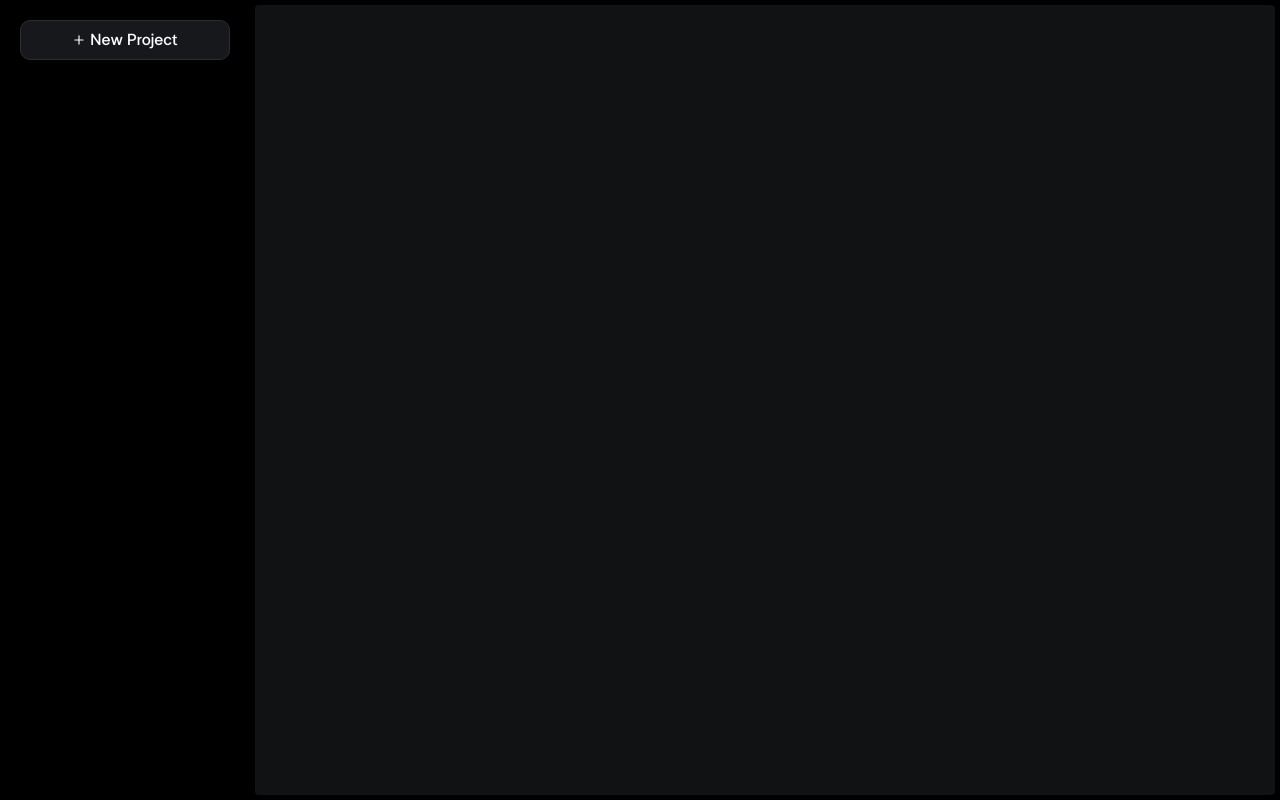
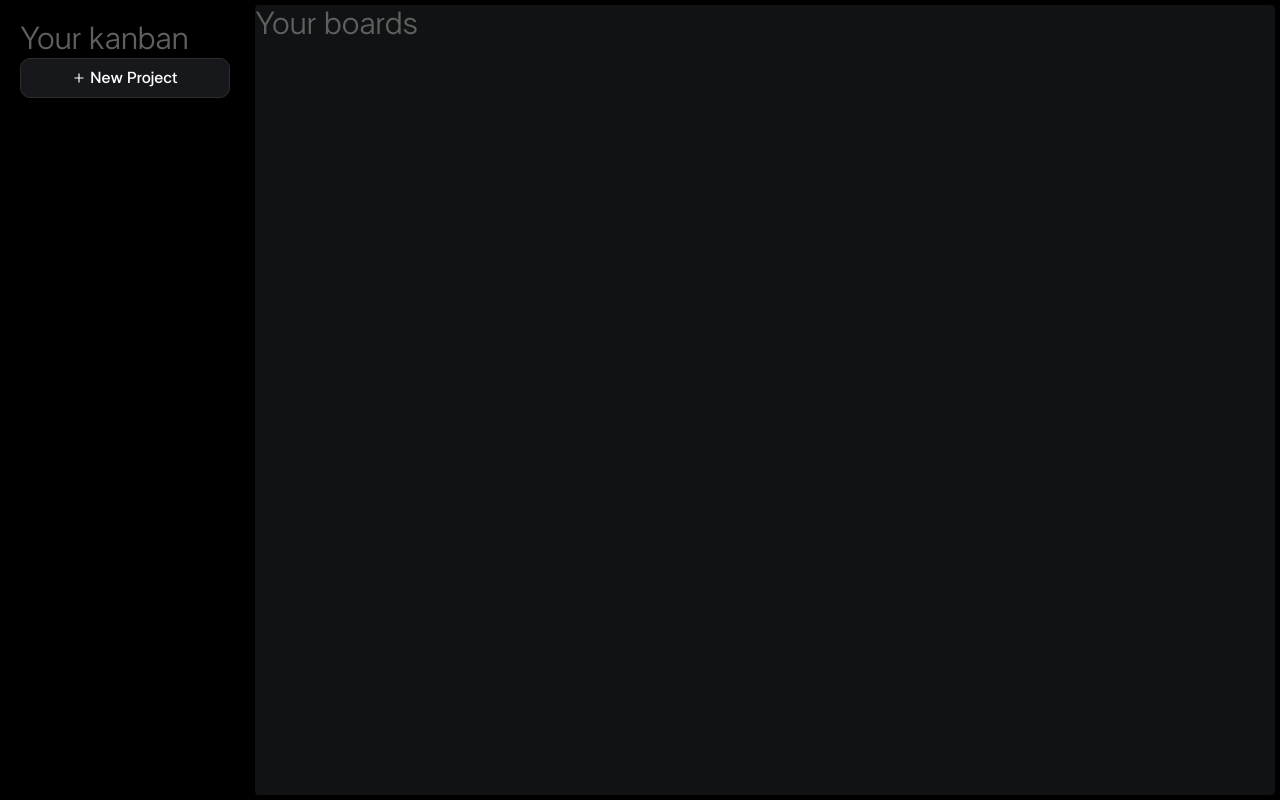
Before and after one commit to JaroslawChaykin/jw-kanban, a React (Vite) app: page / in a window 1280 px wide. Built offline with nearby package versions, Linux system fonts and the light colour scheme.

Commit message:
new feature CreateBoardForm

```diff
--- /dev/null
+++ b/src/features/CreateBoardForm/CreateBoardForm.tsx
@@ -0,0 +1,32 @@
+import { useState } from "react";
+import styled from "styled-components";
+import { Plus } from "lucide-react";
+import { JButton, Modal, Title } from "../../shared/ui";
+
+const ModalStyled = styled.div`
+  width: 600px;
+  background: red;
+  padding: 20px;
+  border-radius: 16px;
+`;
+
+export const CreateBoardForm = () => {
+  const [isModalOpen, setIsModalOpen] = useState(false);
+
+  return (
+    <div>
+      <JButton
+        label={"New Project"}
+        icon={<Plus size={14} />}
+        full
+        outlined
+        onClick={() => setIsModalOpen(true)}
+      />
+      <Modal isOpen={isModalOpen} onClose={() => setIsModalOpen(false)}>
+        <ModalStyled>
+          <Title as="h2">Hello</Title>
+        </ModalStyled>
+      </Modal>
+    </div>
+  );
+};
--- /dev/null
+++ b/src/features/index.ts
@@ -0,0 +1 @@
+export { CreateBoardForm } from "./CreateBoardForm/CreateBoardForm";
--- a/src/shared/ui/Title.tsx
+++ b/src/shared/ui/Title.tsx
@@ -3,7 +3,7 @@ import styled from "styled-components";
 
 type TitleProps = {
   as?: "h1" | "h2" | "h3" | "h4" | "h5" | "h6";
-  color: "main" | "sub";
+  color?: "main" | "sub";
   weight?: 400 | 500 | 700 | 900;
   children: ReactNode;
 };
--- a/src/widgets/board/ui/board.tsx
+++ b/src/widgets/board/ui/board.tsx
@@ -1,4 +1,5 @@
 import styled from "styled-components";
+import { Title } from "../../../shared/ui";
 
 const BoardOutStyled = styled.div`
   width: 100%;
@@ -21,7 +22,9 @@ const BoardStyled = styled.div`
 export const Board = () => {
   return (
     <BoardOutStyled>
-      <BoardStyled></BoardStyled>
+      <BoardStyled>
+        <Title color="sub">Your boards</Title>
+      </BoardStyled>
     </BoardOutStyled>
   );
 };
--- a/src/widgets/navbar/ui/navbar.tsx
+++ b/src/widgets/navbar/ui/navbar.tsx
@@ -1,7 +1,6 @@
-import { useState } from "react";
 import styled from "styled-components";
-import { Plus } from "lucide-react";
-import { JButton, Modal, Title } from "../../../shared/ui";
+import { Title } from "../../../shared/ui";
+import { CreateBoardForm } from "../../../features";
 
 const Wrapper = styled.div`
   min-width: 250px;
@@ -9,32 +8,13 @@ const Wrapper = styled.div`
   color: ${({ theme }) => theme.colors.fontColorMain};
 `;
 
-const ModalStyled = styled.div`
-  width: 600px;
-  background: red;
-  padding: 20px;
-  border-radius: 16px;
-`;
-
 export const NavBar = () => {
-  const [isModalOpen, setIsModalOpen] = useState(false);
-
   return (
     <Wrapper>
       <div>
-        <JButton
-          label={"New Project"}
-          icon={<Plus size={14} />}
-          full
-          outlined
-          onClick={() => setIsModalOpen(true)}
-        />
+        <Title color="sub">Your kanban</Title>
+        <CreateBoardForm />
       </div>
-      <Modal isOpen={isModalOpen} onClose={() => setIsModalOpen(false)}>
-        <ModalStyled>
-          <Title as="h2">Hello</Title>
-        </ModalStyled>
-      </Modal>
     </Wrapper>
   );
 };
```
